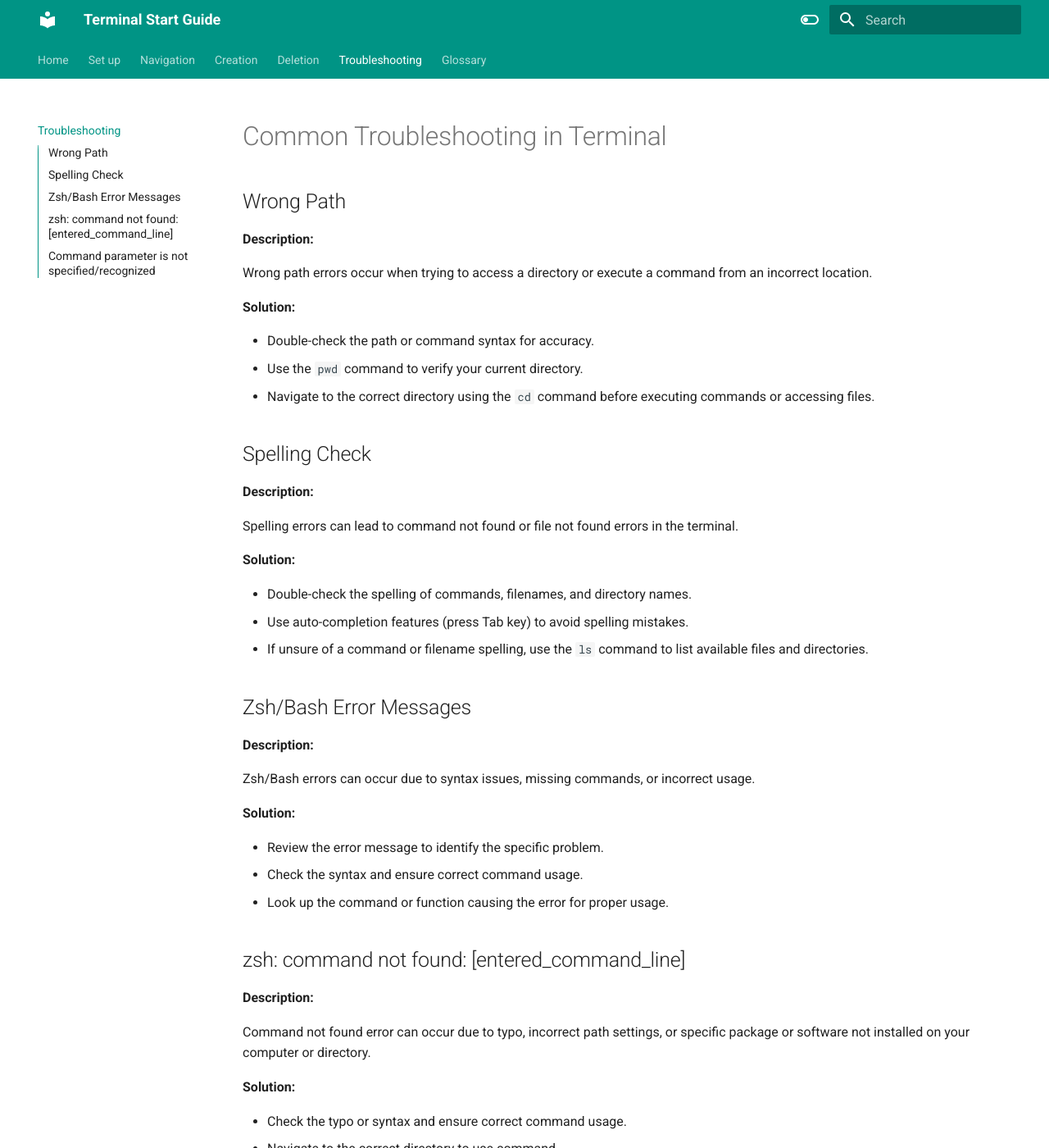
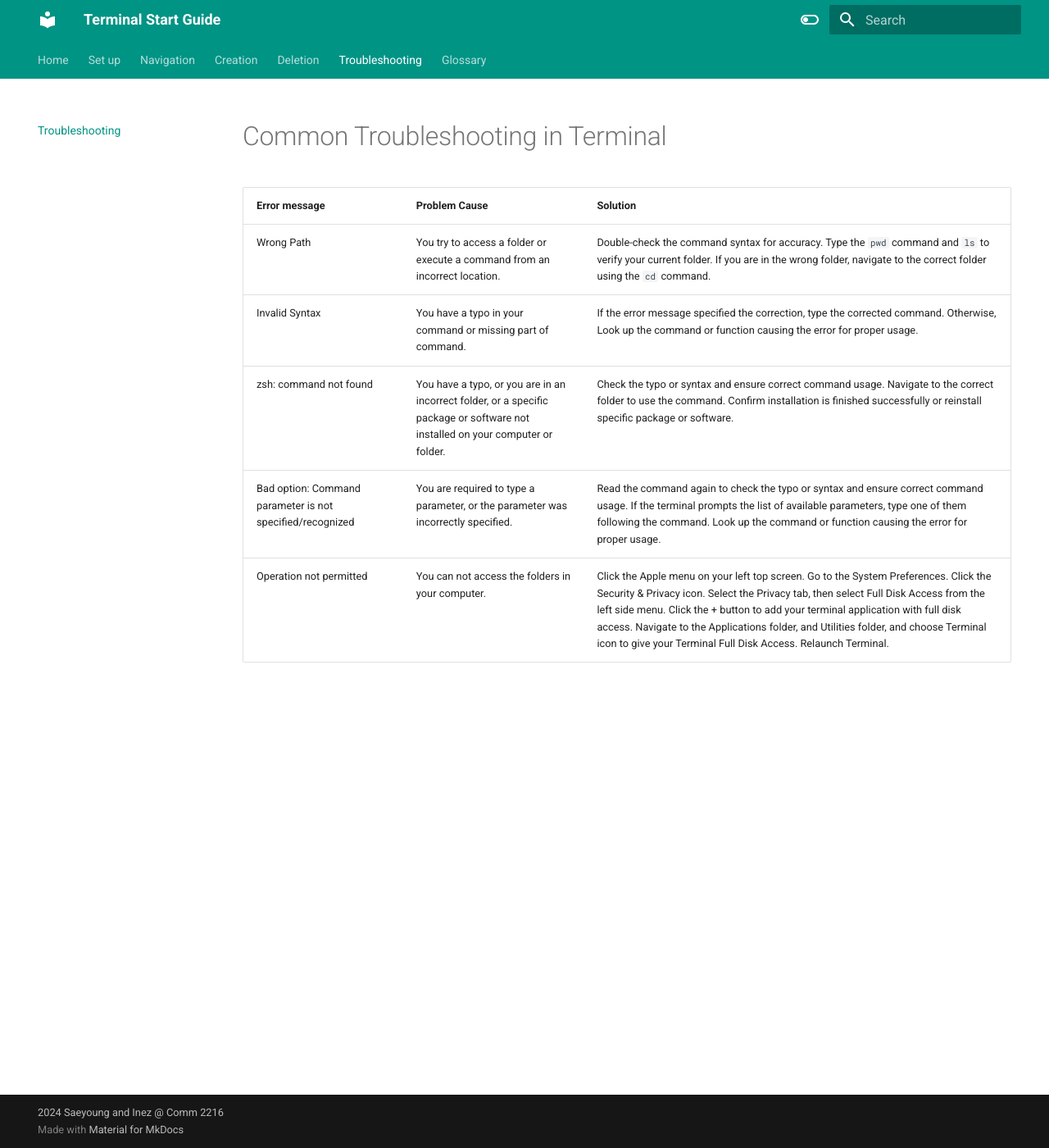
Before and after one commit to Inez-y/user_docs_Inez_Saeyoung, an MkDocs documentation site: the page built from docs/troubleshooting.md, in a window 1280 px wide and 1400 px high. Shown: the whole window at 82% size. Built offline with MkDocs 1.6.1 and Material for MkDocs 9.7.7, drawn with Linux system fonts in a browser that asks for light colours; some of the changed text lies outside the part shown.

Commit message:
UPDATE to table FIX typo

```diff
--- a/docs/troubleshooting.md
+++ b/docs/troubleshooting.md
@@ -1,60 +1,9 @@
 # Common Troubleshooting in Terminal
 
-## Wrong Path
-
-**Description:**
-
-Wrong path errors occur when trying to access a directory or execute a command from an incorrect location.
-
-**Solution:**
-
-- Double-check the path or command syntax for accuracy.
-- Use the `pwd` command to verify your current directory.
-- Navigate to the correct directory using the `cd` command before executing commands or accessing files.
-
-## Spelling Check
-
-**Description:**
-
-Spelling errors can lead to command not found or file not found errors in the terminal.
-
-**Solution:**
-
-- Double-check the spelling of commands, filenames, and directory names.
-- Use auto-completion features (press Tab key) to avoid spelling mistakes.
-- If unsure of a command or filename spelling, use the `ls` command to list available files and directories.
-
-## Zsh/Bash Error Messages
-
-**Description:**
-
-Zsh/Bash errors can occur due to syntax issues, missing commands, or incorrect usage.
-
-**Solution:**
-
-- Review the error message to identify the specific problem.
-- Check the syntax and ensure correct command usage.
-- Look up the command or function causing the error for proper usage.
-
-## zsh: command not found: [entered_command_line]
-
-**Description:**
-
-Command not found error can occur due to typo, incorrect path settings, or specific package or software not installed on your computer or directory.
-
-**Solution:**
-
-- Check the typo or syntax and ensure correct command usage.
-- Navigate to the correct directory to use command.
-- Confirm installation is finished successfully or reinstall specific package or software.
-
-## Command parameter is not specified/recognized
-
-**Description:**
-
-The command is valid for the active window but requires a parameter, or the parameter was incorrectly specified.
-
-**Solution:**
-
-- Check the typo or syntax and ensure correct command usage.
-- Navigate to the correct directory to use command.
+| **Error message**                                         | **Problem Cause**                                                                                                               | **Solution**                                                                                                                                                                                                                                                                                                                                                                                                           |
+| --------------------------------------------------------- | ------------------------------------------------------------------------------------------------------------------------------- | ---------------------------------------------------------------------------------------------------------------------------------------------------------------------------------------------------------------------------------------------------------------------------------------------------------------------------------------------------------------------------------------------------------------------- |
+| Wrong Path                                                | You try to access a folder or execute a command from an incorrect location.                                                     | Double-check the command syntax for accuracy. Type the `pwd` command and `ls` to verify your current folder. If you are in the wrong folder, navigate to the correct folder using the `cd` command.                                                                                                                                                                                                                    |
+| Invalid Syntax                                            | You have a typo in your command or missing part of command.                                                                     | If the error message specified the correction, type the corrected command. Otherwise, Look up the command or function causing the error for proper usage.                                                                                                                                                                                                                                                              |
+| zsh: command not found                                    | You have a typo, or you are in an incorrect folder, or a specific package or software not installed on your computer or folder. | Check the typo or syntax and ensure correct command usage. Navigate to the correct folder to use the command. Confirm installation is finished successfully or reinstall specific package or software.                                                                                                                                                                                                                 |
+| Bad option: Command parameter is not specified/recognized | You are required to type a parameter, or the parameter was incorrectly specified.                                               | Read the command again to check the typo or syntax and ensure correct command usage. If the terminal prompts the list of available parameters, type one of them following the command. Look up the command or function causing the error for proper usage.                                                                                                                                                             |
+| Operation not permitted                                   | You can not access the folders in your computer.                                                                                | Click the Apple menu on your left top screen. Go to the System Preferences. Click the Security & Privacy icon. Select the Privacy tab, then select Full Disk Access from the left side menu. Click the + button to add your terminal application with full disk access. Navigate to the Applications folder, and Utilities folder, and choose Terminal icon to give your Terminal Full Disk Access. Relaunch Terminal. |
```
Also changed, not shown: docs/creation1.md (+1 -1 lines), docs/navi.md (+2 -2 lines).
